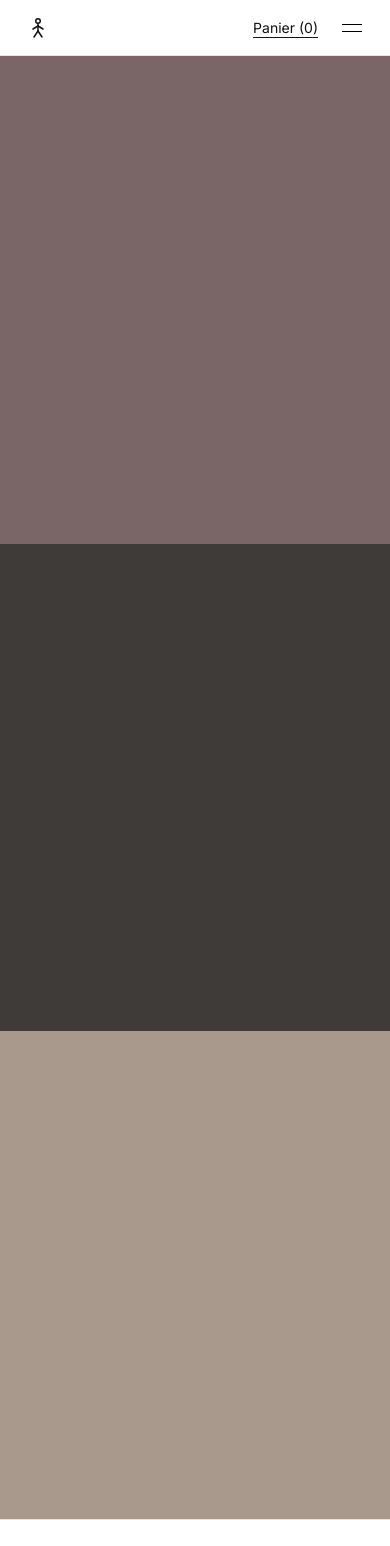
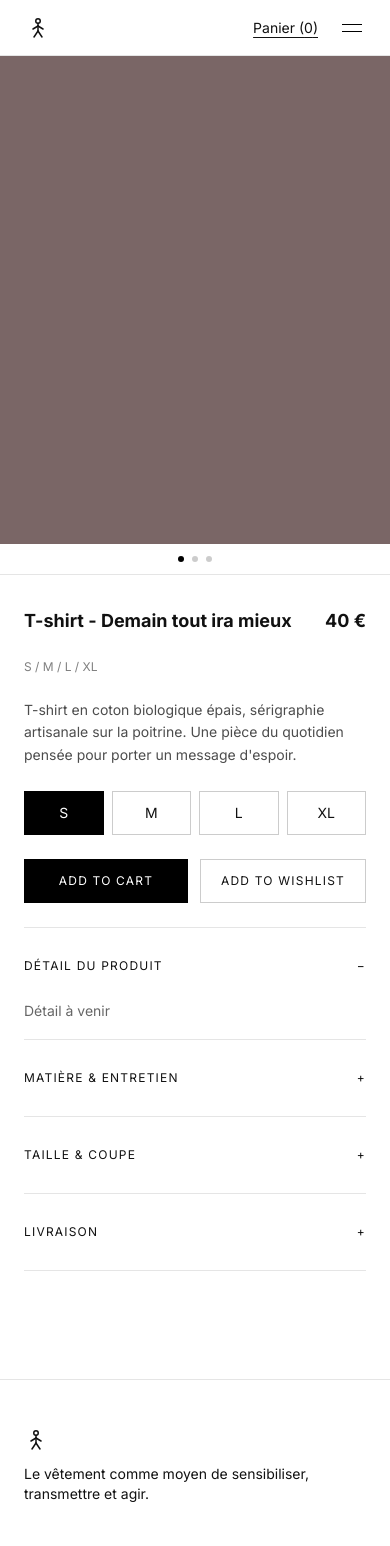
Before and after one commit to SamsamCreate/Enfandepalestine-site, a Next.js app: page /produits/demain-tout-ira-mieux in a window 390 px wide. Shown: the top 1546 px of the page. Built offline with nearby package versions, Linux system fonts and the light colour scheme.

Commit message:
Fiche produit : galerie swipe, tailles et barre d'achat fixe

```diff
--- a/app/produits/[slug]/page.tsx
+++ b/app/produits/[slug]/page.tsx
@@ -30,7 +30,9 @@ export default async function ProductPage({ params }: ProductPageProps) {
   }
 
   return (
-    <div className="lg:flex lg:items-start">
+    <div
+      className="pb-[calc(76px+env(safe-area-inset-bottom))] lg:flex lg:items-start lg:pb-0"
+    >
       <div className="lg:basis-0 lg:grow-[4]">
         <ProductGallery images={product.images} name={product.name} />
       </div>
--- a/components/AccordionItem.tsx
+++ b/components/AccordionItem.tsx
@@ -36,7 +36,7 @@ export function AccordionItem({
         type="button"
         onClick={handleClick}
         aria-expanded={isOpen}
-        className="flex w-full items-center justify-between gap-4 text-left text-xs uppercase tracking-widest"
+        className="flex min-h-11 w-full items-center justify-between gap-4 text-left text-xs uppercase tracking-widest"
       >
         <span>{title}</span>
         <span aria-hidden="true">{isOpen ? "−" : "+"}</span>
--- a/components/ProductGallery.tsx
+++ b/components/ProductGallery.tsx
@@ -1,11 +1,64 @@
+"use client";
+
+import { useEffect, useRef, useState } from "react";
+
 interface ProductGalleryProps {
   images: string[];
   name: string;
 }
 
 export function ProductGallery({ images, name }: ProductGalleryProps) {
+  const scrollerRef = useRef<HTMLDivElement>(null);
+  const [activeIndex, setActiveIndex] = useState(0);
+
+  useEffect(() => {
+    const el = scrollerRef.current;
+    if (!el) return;
+
+    function handleScroll() {
+      if (!el) return;
+      setActiveIndex(Math.round(el.scrollLeft / el.clientWidth));
+    }
+
+    el.addEventListener("scroll", handleScroll, { passive: true });
+    return () => el.removeEventListener("scroll", handleScroll);
+  }, []);
+
   return (
     <div className="flex flex-1 flex-col">
+      {/* Mobile: horizontal swipe carousel with pagination dots */}
+      <div className="lg:hidden">
+        <div
+          ref={scrollerRef}
+          className="flex snap-x snap-mandatory overflow-x-auto [-ms-overflow-style:none] [scrollbar-width:none] [&::-webkit-scrollbar]:hidden"
+        >
+          {images.map((color, index) => (
+            <div
+              key={index}
+              className="aspect-[4/5] w-full shrink-0 snap-center"
+              style={{ backgroundColor: color }}
+              role="img"
+              aria-label={`${name} — photo ${index + 1}`}
+            />
+          ))}
+        </div>
+
+        {images.length > 1 ? (
+          <div className="flex justify-center gap-2 py-3" aria-hidden="true">
+            {images.map((_, index) => (
+              <span
+                key={index}
+                className={`h-1.5 w-1.5 rounded-full transition-colors ${
+                  index === activeIndex ? "bg-black" : "bg-black/20"
+                }`}
+              />
+            ))}
+          </div>
+        ) : null}
+      </div>
+
+      {/* Desktop: vertical stack, unchanged */}
+      <div className="hidden lg:flex lg:flex-1 lg:flex-col">
         {images.map((color, index) => (
           <div
             key={index}
@@ -16,5 +69,6 @@ export function ProductGallery({ images, name }: ProductGalleryProps) {
           />
         ))}
       </div>
+    </div>
   );
 }
--- a/components/ProductPanel.tsx
+++ b/components/ProductPanel.tsx
@@ -1,6 +1,6 @@
 "use client";
 
-import { useState } from "react";
+import { useEffect, useRef, useState } from "react";
 import { AccordionItem } from "./AccordionItem";
 import { useCart } from "@/lib/cart-context";
 import type { Product } from "@/lib/products";
@@ -20,6 +20,19 @@ export function ProductPanel({ product }: ProductPanelProps) {
   const [openSection, setOpenSection] = useState<string | null>("detail");
   const { addItem } = useCart();
   const [justAdded, setJustAdded] = useState(false);
+  const [isMainCtaVisible, setIsMainCtaVisible] = useState(true);
+  const mainCtaRef = useRef<HTMLButtonElement>(null);
+
+  useEffect(() => {
+    const el = mainCtaRef.current;
+    if (!el) return;
+
+    const observer = new IntersectionObserver(([entry]) => setIsMainCtaVisible(entry.isIntersecting), {
+      threshold: 0,
+    });
+    observer.observe(el);
+    return () => observer.disconnect();
+  }, []);
 
   function toggleSection(key: string) {
     setOpenSection((current) => (current === key ? null : key));
@@ -40,6 +53,7 @@ export function ProductPanel({ product }: ProductPanelProps) {
   }
 
   return (
+    <>
     <div className="flex flex-col gap-6 border-t border-black/10 px-6 py-8 lg:sticky lg:top-6 lg:max-h-screen lg:basis-96 lg:grow lg:shrink-0 lg:overflow-y-auto lg:border-t-0 lg:border-l lg:px-16 lg:py-10">
       <div className="flex items-start justify-between gap-4">
         <h1 className="text-lg font-bold">{product.name}</h1>
@@ -57,7 +71,7 @@ export function ProductPanel({ product }: ProductPanelProps) {
 
       <p className="text-sm leading-relaxed text-black/70">{product.description}</p>
 
-      <fieldset className="flex flex-wrap gap-2">
+      <fieldset className="grid grid-cols-4 gap-2">
         <legend className="sr-only">Taille</legend>
         {product.sizes.map((size) => (
           <label key={size} className="cursor-pointer">
@@ -69,7 +83,7 @@ export function ProductPanel({ product }: ProductPanelProps) {
               onChange={() => setSelectedSize(size)}
               className="peer sr-only"
             />
-            <span className="flex h-10 min-w-10 items-center justify-center border border-black/20 px-3 text-sm peer-checked:border-black peer-checked:bg-black peer-checked:text-white">
+            <span className="flex h-11 w-full items-center justify-center border border-black/20 px-2 text-sm peer-checked:border-black peer-checked:bg-black peer-checked:text-white">
               {size}
             </span>
           </label>
@@ -78,16 +92,17 @@ export function ProductPanel({ product }: ProductPanelProps) {
 
       <div className="flex gap-3">
         <button
+          ref={mainCtaRef}
           type="button"
           disabled={!product.inStock}
           onClick={handleAddToCart}
-          className="flex-1 bg-black py-3 text-xs uppercase tracking-widest text-white hover:opacity-85 disabled:cursor-not-allowed disabled:opacity-40"
+          className="flex min-h-11 flex-1 items-center justify-center bg-black text-xs uppercase tracking-widest text-white hover:opacity-85 disabled:cursor-not-allowed disabled:opacity-40"
         >
           {!product.inStock ? "Épuisé" : justAdded ? "Ajouté ✓" : "Add to cart"}
         </button>
         <button
           type="button"
-          className="flex-1 border border-black/20 py-3 text-xs uppercase tracking-widest hover:bg-black/5"
+          className="flex min-h-11 flex-1 items-center justify-center border border-black/20 text-xs uppercase tracking-widest hover:bg-black/5"
         >
           Add to wishlist
         </button>
@@ -124,5 +139,33 @@ export function ProductPanel({ product }: ProductPanelProps) {
         </AccordionItem>
       </div>
     </div>
+
+    {!isMainCtaVisible ? (
+      <div
+        className="fixed inset-x-0 bottom-0 z-30 flex items-center gap-3 border-t border-black/10 bg-white px-4 py-3 lg:hidden"
+        style={{ paddingBottom: "calc(0.75rem + env(safe-area-inset-bottom))" }}
+      >
+        <div className="flex min-w-0 flex-1 flex-col">
+          <p className="truncate text-sm font-medium">{product.name}</p>
+          {product.inStock ? (
+            <p className="text-sm font-bold">
+              {product.price}
+              {product.currency}
+            </p>
+          ) : (
+            <p className="text-sm text-black/40">Épuisé</p>
+          )}
+        </div>
+        <button
+          type="button"
+          disabled={!product.inStock}
+          onClick={handleAddToCart}
+          className="flex min-h-11 shrink-0 items-center justify-center bg-black px-6 text-xs uppercase tracking-widest text-white hover:opacity-85 disabled:cursor-not-allowed disabled:opacity-40"
+        >
+          {!product.inStock ? "Épuisé" : justAdded ? "Ajouté ✓" : "Add to cart"}
+        </button>
+      </div>
+    ) : null}
+    </>
   );
 }
```
Lines whose indentation alone changed are shown as unchanged.
